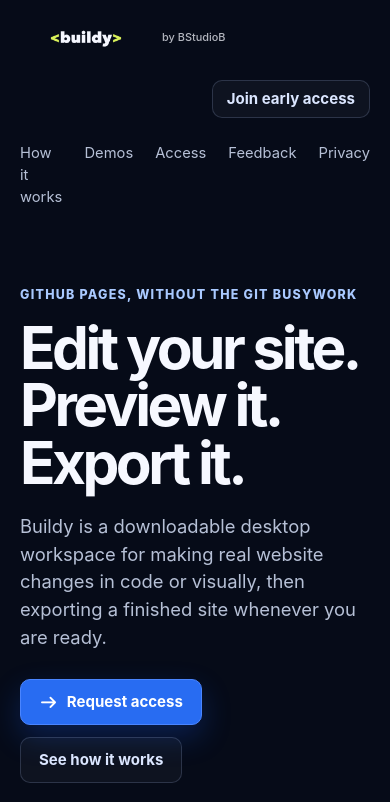
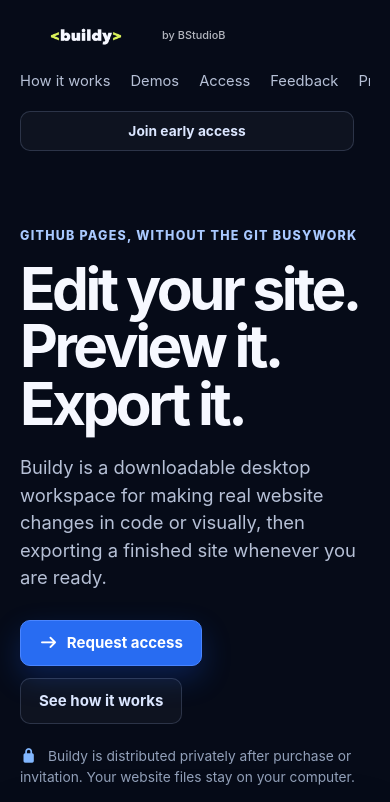
Before and after one commit to JakkuAzzo/GhP-WebEditor, an Electron app: page public/buildy-landing.html in a window 390 px wide. Shown: the top 802 px of the page. Drawn offline with Linux system fonts and the light colour scheme.

Commit message:
fix mobile Buildy header layout

```diff
--- a/public/landing-enhancements.css
+++ b/public/landing-enhancements.css
@@ -10,3 +10,15 @@
 .showcase figcaption{display:flex;justify-content:space-between;gap:12px;padding:16px 4px 4px;color:var(--muted)}
 .showcase figcaption strong{color:var(--ink)}
 @media(max-width:800px){.showcase-grid{grid-template-columns:1fr}.showcase figure img{height:240px}.showcase figcaption{display:block}.showcase figcaption span{display:block;margin-top:4px}}
+
+/* Keep the mobile header compact: the navigation remains one deliberate,
+   horizontally scrollable row instead of wrapping into a tall broken block. */
+@media(max-width:800px){
+  .site-header{display:grid;grid-template-columns:minmax(0,1fr) auto;align-items:center;gap:14px 16px;padding:16px 20px}
+  .site-header .brand{min-width:0;white-space:nowrap}
+  .site-header .brand-logo{width:min(132px,38vw)}
+  .site-header .button{margin-left:0;white-space:nowrap;min-height:40px;padding-inline:12px;font-size:.86rem}
+  .site-header nav{grid-column:1/-1;order:initial;width:100%;min-width:0;display:flex;justify-content:flex-start;gap:20px;overflow-x:auto;overflow-y:hidden;white-space:nowrap;padding:2px 0 5px;scrollbar-width:none}
+  .site-header nav::-webkit-scrollbar{display:none}
+  .site-header nav a{flex:0 0 auto}
+}
```
